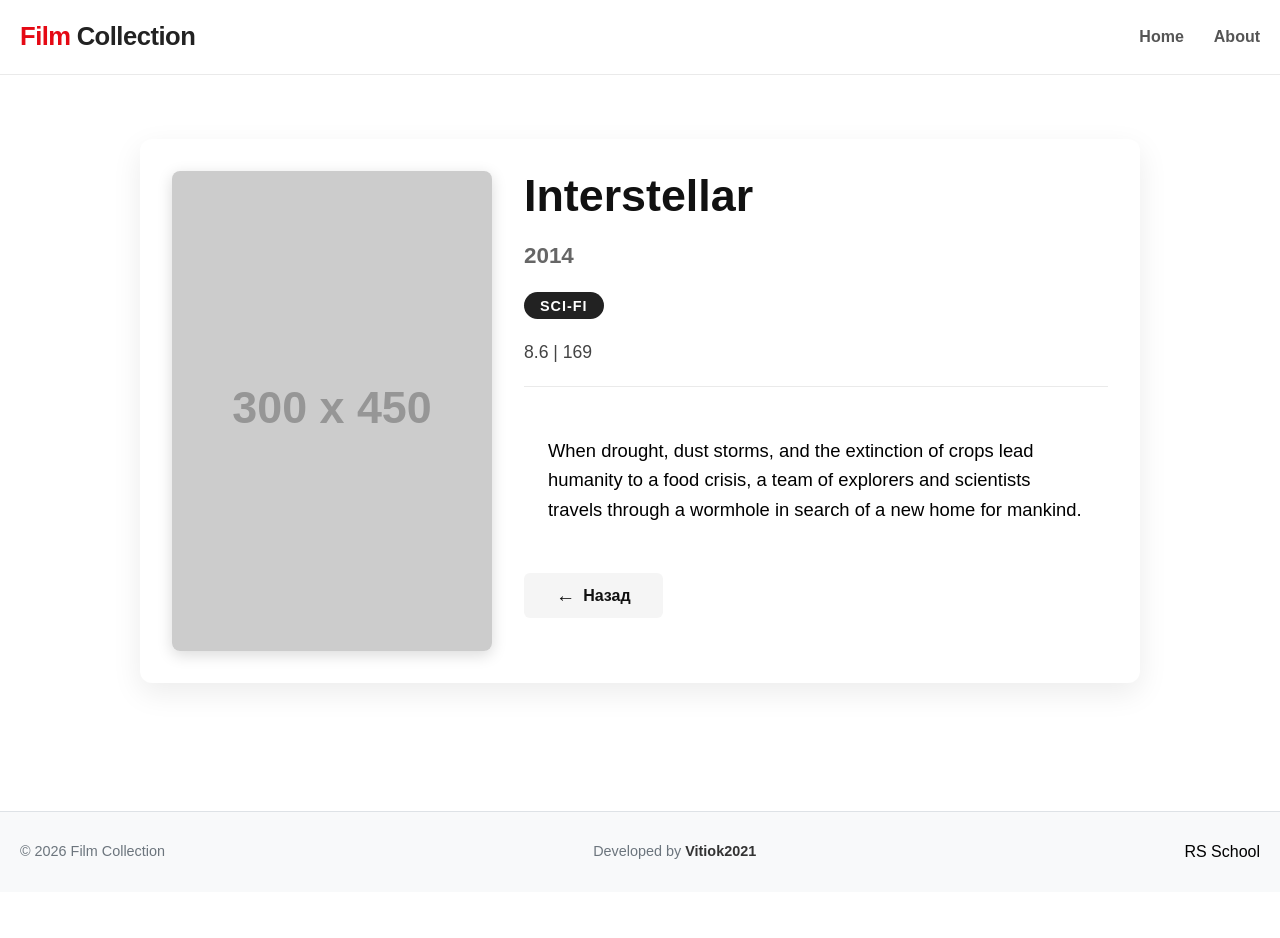
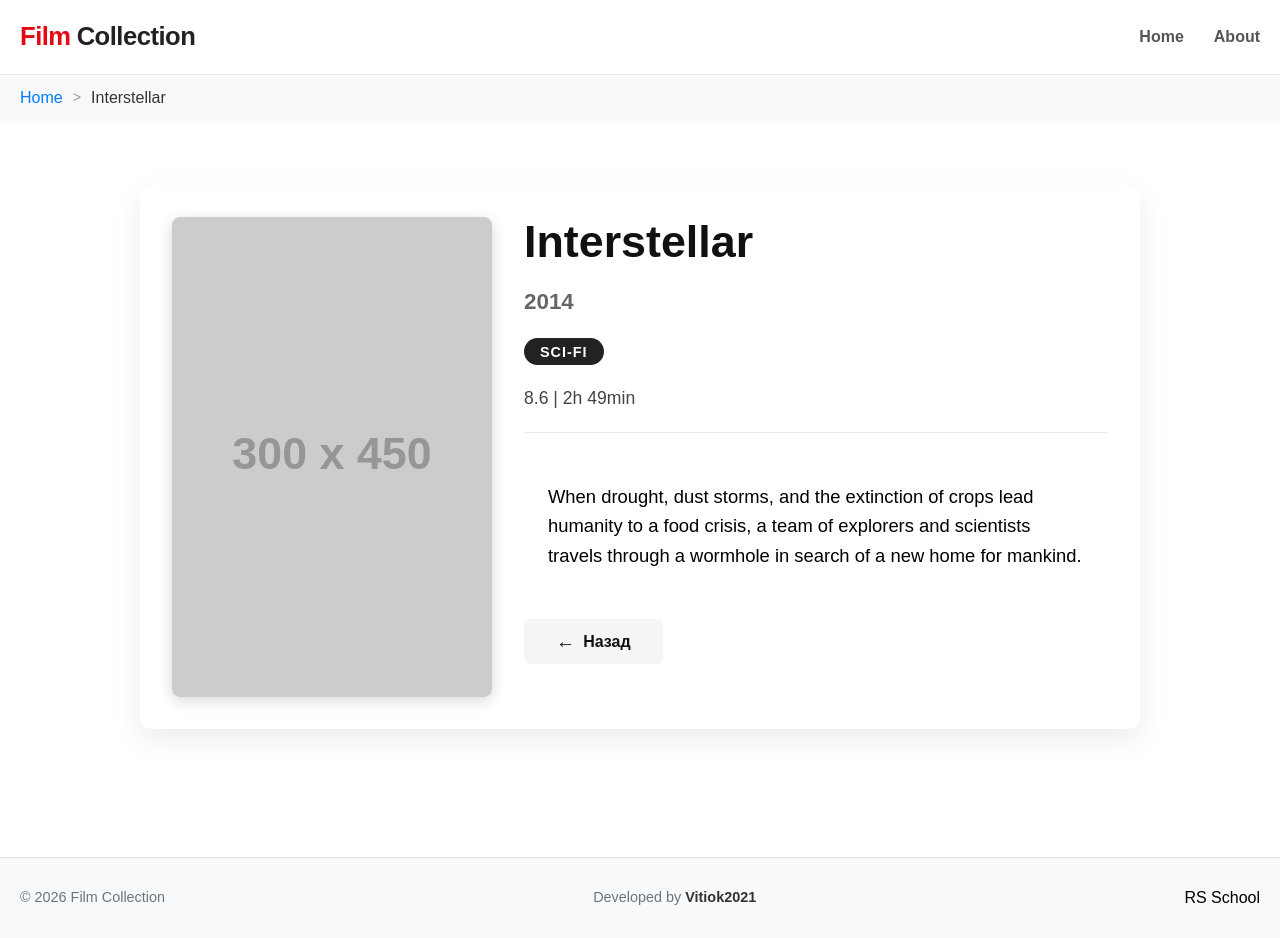
Before and after one commit to Vitiok2021/rs-film-collection, an Angular app: page /films/1 in a window 1280 px wide. Before the commit the page ends 892 px from the top, so only its background shows below. Built offline with nearby package versions, Linux system fonts and the light colour scheme.

Commit message:
feat: add custom pipe

```diff
--- a/src/app/app.html
+++ b/src/app/app.html
@@ -1,5 +1,6 @@
 <app-header></app-header>
 <main>
+  <app-breadcrumbs></app-breadcrumbs>
   <router-outlet></router-outlet>
 </main>
 <app-footer></app-footer>
--- a/src/app/app.ts
+++ b/src/app/app.ts
@@ -2,10 +2,11 @@
 import { RouterOutlet } from '@angular/router';
 import { Header } from './components/header/header';
 import { Footer } from './components/footer/footer';
+import { Breadcrumbs } from './components/breadcrumbs/breadcrumbs';
 
 @Component({
   selector: 'app-root',
-  imports: [RouterOutlet, Header, Footer],
+  imports: [RouterOutlet, Header, Footer, Breadcrumbs],
   templateUrl: './app.html',
   styleUrl: './app.scss',
 })
--- a/src/app/components/breadcrumbs/breadcrumbs.html
+++ b/src/app/components/breadcrumbs/breadcrumbs.html
@@ -1 +1,15 @@
-<p>breadcrumbs works!</p>
+<div class="breadcrumbs">
+  <div class="breadcrumbs__container">
+    <ul class="breadcrumbs__list">
+      @for (item of breadcrumbs(); track item.label) {
+        <li class="breadcrumbs__item">
+          @if (item.url) {
+            <a [routerLink]="item.url">{{ item.label }}</a>
+          } @else {
+            <span class="breadcrumbs__label">{{ item.label }}</span>
+          }
+        </li>
+      }
+    </ul>
+  </div>
+</div>
--- a/src/app/components/breadcrumbs/breadcrumbs.scss
+++ b/src/app/components/breadcrumbs/breadcrumbs.scss
@@ -0,0 +1,51 @@
+.breadcrumbs {
+  width: 100%;
+  background-color: #f8f9fa;
+  padding: 15px 0;
+
+  &__container {
+    max-width: 87.5rem;
+    margin: 0 auto;
+    padding: 0 20px;
+  }
+
+  &__list {
+    list-style: none;
+    padding: 0;
+    margin: 0;
+    display: flex;
+    align-items: center;
+    flex-wrap: wrap;
+    gap: 10px;
+  }
+
+  &__item {
+    display: flex;
+    align-items: center;
+    font-size: 1rem;
+    color: #555;
+
+    &:not(:last-child)::after {
+      content: '>';
+      margin-left: 10px;
+      color: #999;
+      font-size: 0.9rem;
+    }
+
+    a {
+      text-decoration: none;
+      color: #007bff;
+      transition: color 0.2s ease;
+
+      &:hover {
+        color: #0056b3;
+        text-decoration: underline;
+      }
+    }
+  }
+
+  &__label {
+    color: #333;
+    font-weight: 500;
+  }
+}
--- a/src/app/components/breadcrumbs/breadcrumbs.ts
+++ b/src/app/components/breadcrumbs/breadcrumbs.ts
@@ -1,9 +1,26 @@
-import { Component } from '@angular/core';
+import { Component, computed, inject } from '@angular/core';
+import { RouterLink } from '@angular/router';
+import { FilmsService } from '../../services/film';
 
 @Component({
   selector: 'app-breadcrumbs',
-  imports: [],
+  imports: [RouterLink],
   templateUrl: './breadcrumbs.html',
   styleUrl: './breadcrumbs.scss',
 })
-export class Breadcrumbs {}
+export class Breadcrumbs {
+  filmService = inject(FilmsService);
+  breadcrumbs = computed(() => {
+    const title = this.filmService.currentFilmTitle();
+    const isAbout = this.filmService.isAboutPage();
+    if (isAbout) {
+      return [{ label: 'About', url: '' }];
+    }
+
+    const base = [{ label: 'Home', url: '/' }];
+    if (title) {
+      base.push({ label: title, url: '' });
+    }
+    return base;
+  });
+}
--- a/src/app/pages/about/about.ts
+++ b/src/app/pages/about/about.ts
@@ -1,4 +1,5 @@
-import { Component } from '@angular/core';
+import { Component, inject, OnDestroy } from '@angular/core';
+import { FilmsService } from '../../services/film';
 
 @Component({
   selector: 'app-about',
@@ -6,4 +7,12 @@
   templateUrl: './about.html',
   styleUrl: './about.scss',
 })
-export class About {}
+export class About implements OnDestroy {
+  filmService = inject(FilmsService);
+  constructor() {
+    this.filmService.isAboutPage.set(true);
+  }
+  ngOnDestroy(): void {
+    this.filmService.isAboutPage.set(false);
+  }
+}
--- a/src/app/pages/film-details/film-details.html
+++ b/src/app/pages/film-details/film-details.html
@@ -7,7 +7,7 @@
       <h2 class="details__title">{{ film()?.title }}</h2>
       <div class="details__year">{{ film()?.year }}</div>
       <div class="details__genre">{{ film()?.genre }}</div>
-      <div class="details__info">{{ film()?.rating }} | {{ film()?.duration }}</div>
+      <div class="details__info">{{ film()?.rating }} | {{ film()?.duration | duration }}</div>
       <div class="details__descr">{{ film()?.description }}</div>
       <a routerLink="/" class="details__back">Назад</a>
     </div>
--- a/src/app/pages/film-details/film-details.ts
+++ b/src/app/pages/film-details/film-details.ts
@@ -1,17 +1,32 @@
-import { Component, computed, inject, input } from '@angular/core';
+import { Component, computed, effect, inject, input, OnDestroy } from '@angular/core';
 import { FilmsService } from '../../services/film';
 import { RouterLink } from '@angular/router';
+import { DurationPipe } from '../../pipes/duration-pipe';
 
 @Component({
   selector: 'app-film-details',
-  imports: [RouterLink],
+  imports: [RouterLink, DurationPipe],
   templateUrl: './film-details.html',
   styleUrl: './film-details.scss',
 })
-export class FilmDetails {
+export class FilmDetails implements OnDestroy {
   filmService = inject(FilmsService);
   id = input.required<string>();
   film = computed(() => {
     return this.filmService.getFilmById(this.id());
   });
+  constructor() {
+    effect(
+      () => {
+        const title = this.film()?.title;
+        if (title) {
+          this.filmService.currentFilmTitle.set(title);
+        }
+      },
+      { allowSignalWrites: true },
+    );
+  }
+  ngOnDestroy() {
+    this.filmService.currentFilmTitle.set(null);
+  }
 }
--- /dev/null
+++ b/src/app/pipes/duration-pipe.ts
@@ -0,0 +1,19 @@
+import { Pipe, PipeTransform } from '@angular/core';
+
+@Pipe({
+  name: 'duration',
+})
+export class DurationPipe implements PipeTransform {
+  transform(value: number | undefined | null): string {
+    if (!value) return '';
+    const hours = Math.floor(value / 60);
+    const minutes = value % 60;
+    if (hours && minutes) {
+      return `${hours}h ${minutes}min`;
+    } else if (hours && minutes === 0) {
+      return `${hours}h`;
+    } else {
+      return `${minutes}min`;
+    }
+  }
+}
--- a/src/app/services/film.ts
+++ b/src/app/services/film.ts
@@ -154,4 +154,6 @@
   getFilmById(id: string) {
     return this.films().find((film) => film.id === Number(id));
   }
+  currentFilmTitle = signal<string | null>(null);
+  isAboutPage = signal<boolean>(false);
 }
```
Also changed, not shown: 1 other file (tests, documents, lock files or other folders).
